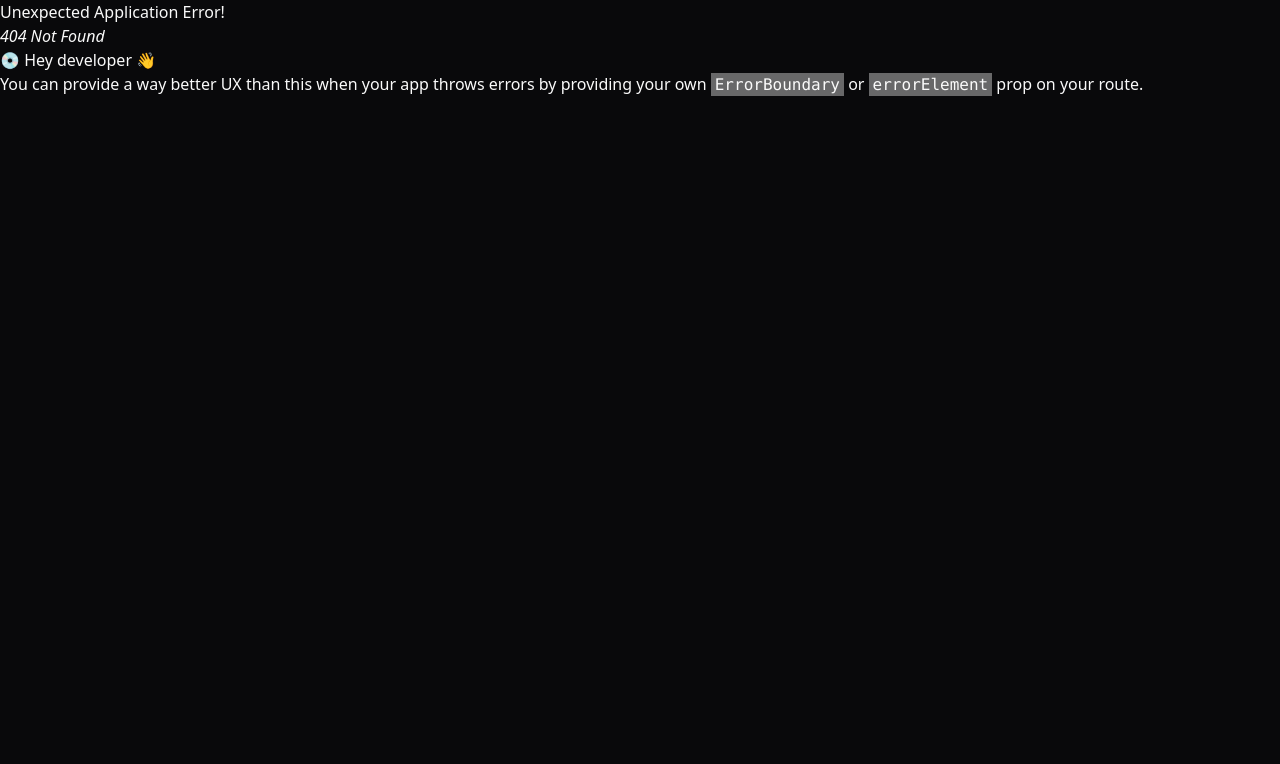
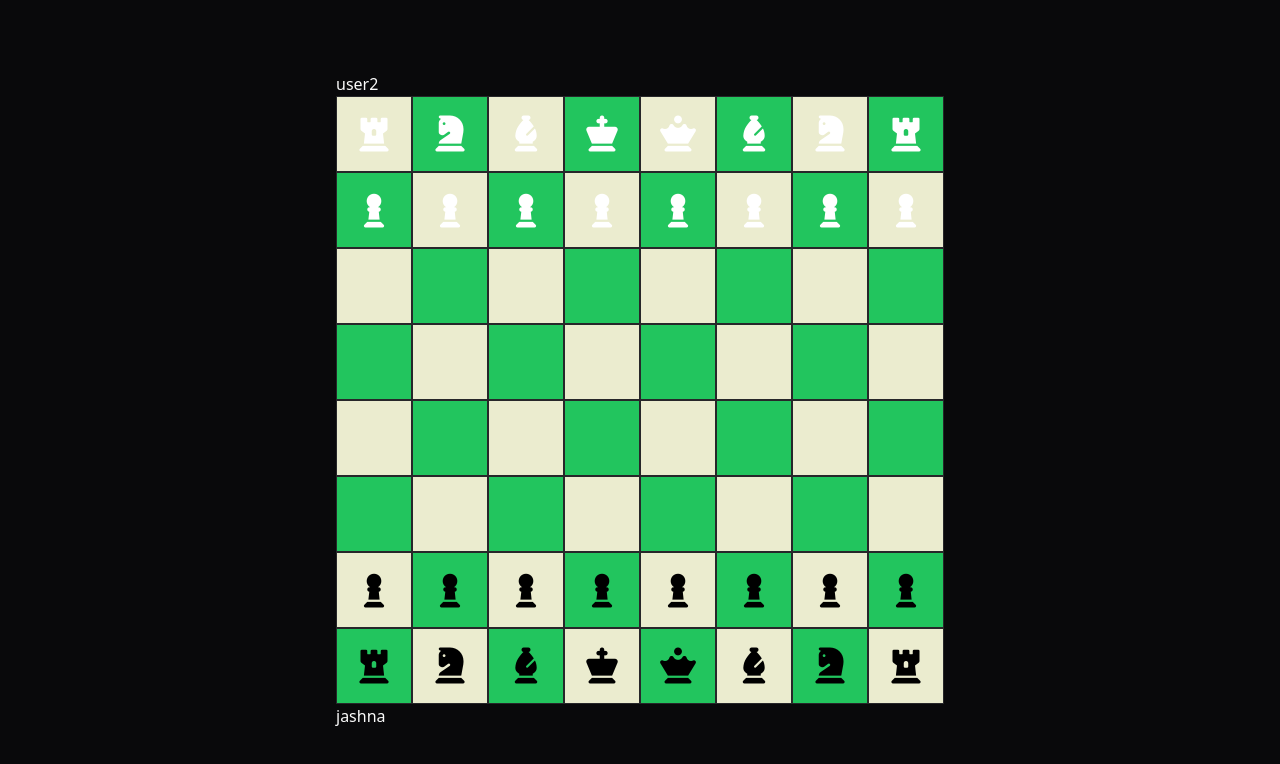
Before and after one commit to jashandeep31/chess, a React (Vite) app in the folder frontend/: page /chess/1 in a window 1280 px wide. Before the commit this address had no page. Shown: the top 764 px of the page. Built offline with nearby package versions, Linux system fonts and the light colour scheme.

Commit message:
feat: route upadte and user session

```diff
--- a/frontend/src/main.tsx
+++ b/frontend/src/main.tsx
@@ -13,6 +13,14 @@ const router = createBrowserRouter([
   },
   {
     path: "/chess",
+    element: (
+      <div className="container">
+        <h1>Play game</h1>
+      </div>
+    ),
+  },
+  {
+    path: "/chess/:id",
     element: <Chess />,
   },
   {
--- a/frontend/src/pages/chess/Chess.tsx
+++ b/frontend/src/pages/chess/Chess.tsx
@@ -9,8 +9,16 @@ const Chess = () => {
     setChessBoxes([...intialState(chessBoxes)]);
   }, []);
 
+  const session = {
+    name: "jashna",
+    avatar: " ",
+  };
+
   return (
-    <div className="lg:w-1/2 md:w-3/5 sm:w-4/5 w-full sm:mx-auto ">
+    <div className="container min-h-screen flex flex-col justify-center">
+      <div className="flex flex-col items-center lg:w-1/2 md:w-3/5 sm:w-4/5 w-full sm:mx-auto">
+        <div className=" w-full">user2</div>
+        <div className="w-full ">
           {[...chessBoxes].reverse().map((row, parentIndex) => {
             return (
               <div className="grid grid-cols-8 " key={parentIndex}>
@@ -26,7 +34,13 @@ const Chess = () => {
             );
           })}
         </div>
+        <div className="w-full">
+          <p>{session.name}</p>
+        </div>
+      </div>
+    </div>
   );
 };
 
 export default Chess;
+// lg:w-1/2 md:w-3/5 sm:w-4/5 w-full sm:mx-auto
```
Lines whose indentation alone changed are shown as unchanged.
